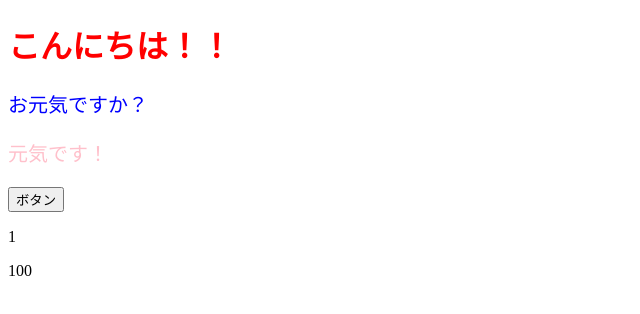
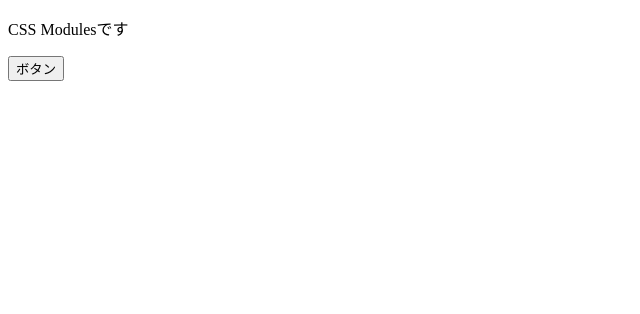
Before and after one commit to Yuzunoha/react-jissen-1, a React (Create React App) app in the folder chapter4/my-app/: page / in a window 1280 px wide. Shown: the top 314 px of the page, without its empty margins (0-640 px from the left). Built offline with nearby package versions, Linux system fonts and the light colour scheme.

Commit message:
CssModules

```diff
--- a/chapter4/my-app/src/App.jsx
+++ b/chapter4/my-app/src/App.jsx
@@ -1,27 +1,5 @@
-import { useState } from 'react';
-import { ColoredMessage } from './components/ColoredMessage';
+import { CssModules } from './components/CssModules';
 
 export const App = () => {
-  console.log('レンダリング');
-  // Stateの定義
-  const [num2, setNum2] = useState(100);
-  const [num, setNum] = useState(1);
-
-  // ボタン押下時に呼ぶ関数
-  const onClickButton = () => {
-    setNum((n) => n + 1);
-    setNum2((n) => n + 100);
-  };
-
-  const styleH1 = { color: 'red' };
-  return (
-    <>
-      <h1 style={styleH1}>こんにちは！！</h1>
-      <ColoredMessage color='blue'>お元気ですか？</ColoredMessage>
-      <ColoredMessage color='pink'>元気です！</ColoredMessage>
-      <button onClick={onClickButton}>ボタン</button>
-      <p>{num}</p>
-      <p>{num2}</p>
-    </>
-  );
+  return <CssModules></CssModules>;
 };
--- /dev/null
+++ b/chapter4/my-app/src/components/CssModules.jsx
@@ -0,0 +1,8 @@
+export const CssModules = () => {
+  return (
+    <div>
+      <p>CSS Modulesです</p>
+      <button>ボタン</button>
+    </div>
+  );
+};
```
